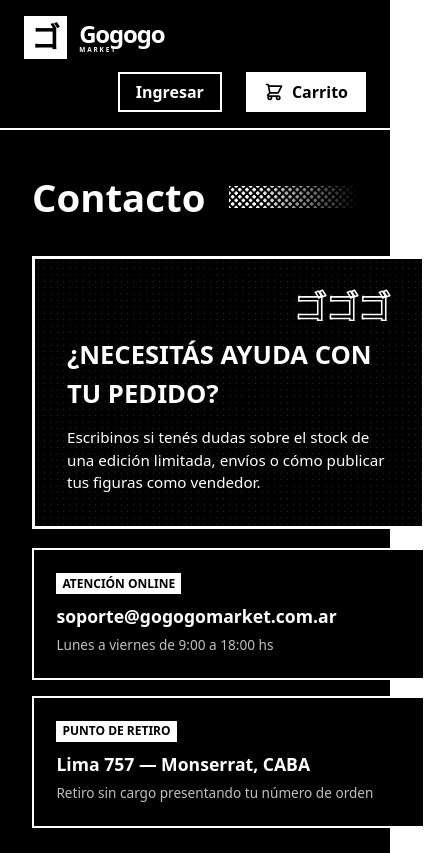
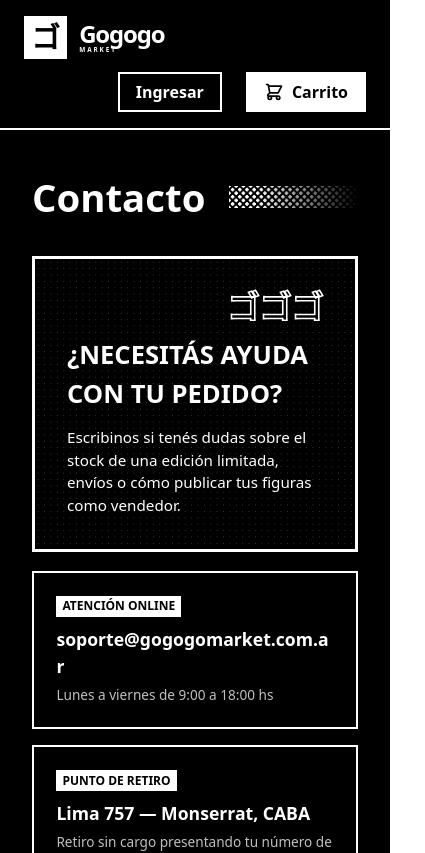
Before and after one commit to rodriguezfrancisco/TPO-APIS-FRONTEND, a React (Vite) app in the folder marketplace/: page /contact in a window 390 px wide. Shown: the top 853 px of the page, 425 px wide, since content can reach past the window. Built offline with nearby package versions, Linux system fonts and the light colour scheme.

Commit message:
Update ContactSection.css

```diff
--- a/marketplace/src/components/ContactSection.css
+++ b/marketplace/src/components/ContactSection.css
@@ -112,6 +112,7 @@
 }
 
 .detail-value {
+    overflow-wrap: anywhere;
     font-size: 1.1em;
     font-weight: 900;
     margin-top: 0.2em;
@@ -248,7 +249,7 @@
 
 @media (max-width: 55em) {
     .contact-grid {
-        grid-template-columns: 1fr;
+        grid-template-columns: minmax(0, 1fr);
     }
     .contact-main-title {
         font-size: 2.4em;
```
